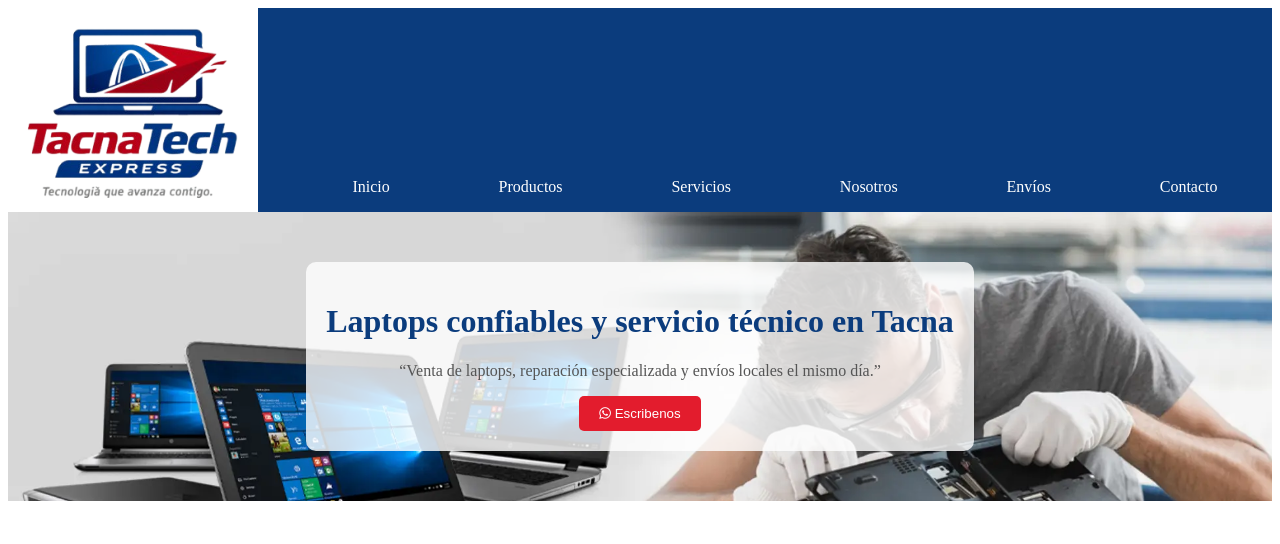
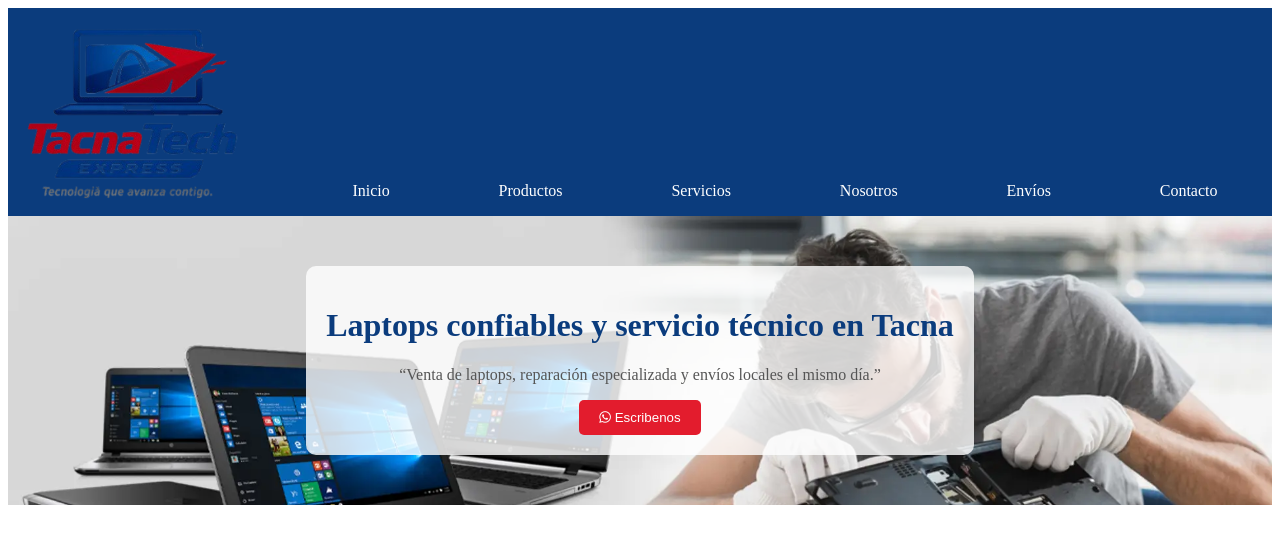
Before and after one commit to wilfredo300/TacnaTech, a plain HTML site: page index.html in a window 1280 px wide. Drawn offline with Linux system fonts and the light colour scheme.

Commit message:
se envuelve el logo en un contenedor con fines esteticos

```diff
--- a/css/styles.css
+++ b/css/styles.css
@@ -34,7 +34,6 @@ h1,h2,h3,h4,h5,h6{
 
 .header #logo{
     width: 250px;
-    background-color: var(--blanco);
     margin: 0;
     padding: 10px;
 
--- a/index.html
+++ b/index.html
@@ -9,7 +9,9 @@
 </head>
 <body>
     <header class="header">
+    <div class="contenedor-logo">
         <img id="logo" src="assets/img/logo.png">
+    </div>
 
         <nav class="navegacion">
             <ul>
```
